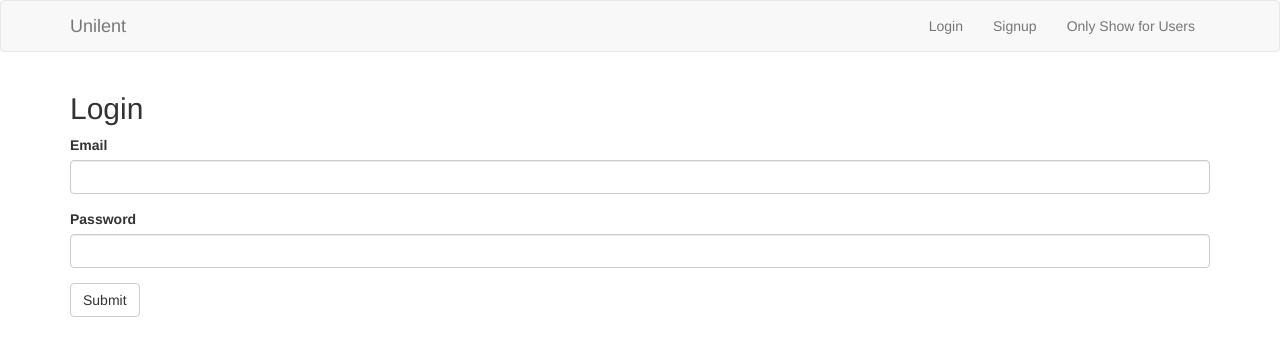
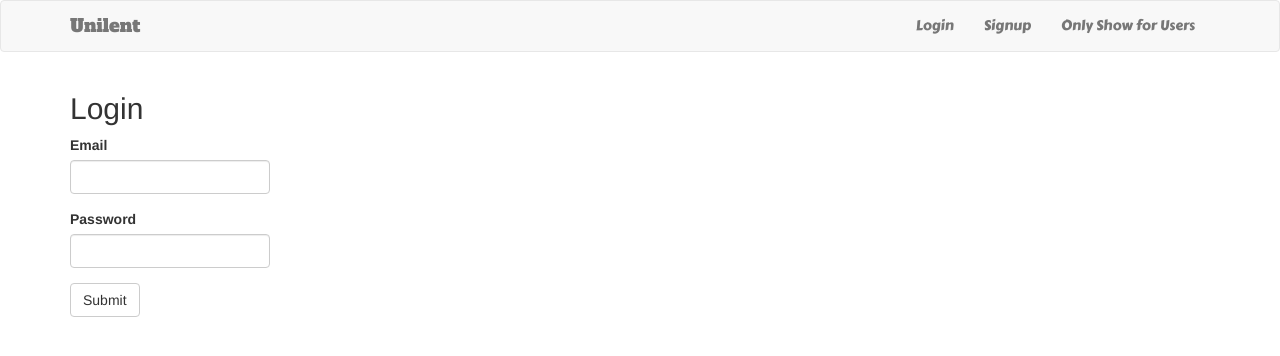
Before and after one commit to xianyi555/talent-Unilent-, a Node server app: page /login in a window 1280 px wide. Shown: the top 356 px of the page. Run offline with Node 20, Linux system fonts and the light colour scheme; some libraries are stand-ins or nearby versions.

Commit message:
fixed login CSS

```diff
--- a/public/scripts/app.js
+++ b/public/scripts/app.js
@@ -29,7 +29,7 @@ $(document).ready(function() {
   });
 
   function handleGetSuccess(talents) {
-    talent.forEach(function(talent) {
+    talents.forEach(function(talent) {
       $('#talent_list').append(`
         <div class="talent_object" id="${talent._id}">
           <div>
--- a/public/styles/styles.css
+++ b/public/styles/styles.css
@@ -5,3 +5,24 @@
 	background-size: cover;
 	background-repeat: no-repeat;
 }
+
+.logo {
+	font-family: 'Alfa Slab One', cursive;
+}
+
+.bar {
+	font-family: 'Carter One', cursive;
+}
+
+.signupBody {
+    height: 100%;
+	width: 100%;
+	background-image: url("/images/signupBackground.jpg");
+	background-size: cover;
+	background-repeat: no-repeat;
+
+}
+
+.loginInput {
+	width: 200px;
+}
--- a/views/layout.ejs
+++ b/views/layout.ejs
@@ -5,6 +5,11 @@
     <title>Unilent</title>
 <link rel="stylesheet" href="https://maxcdn.bootstrapcdn.com/bootstrap/3.3.7/css/bootstrap.min.css">
 <link rel="stylesheet" href="/styles/styles.css">
+
+<link href="https://fonts.googleapis.com/css?family=Alfa+Slab+One" rel="stylesheet">
+<link href="https://fonts.googleapis.com/css?family=Alfa+Slab+One|Carter+One" rel="stylesheet">
+
+
 
 
 <!-- jQuery library -->
@@ -25,19 +30,19 @@
             <span class="icon-bar"></span>
             <span class="icon-bar"></span>
           </button>
-          <a class="navbar-brand" href="/">Unilent</a>
+          <a class="logo navbar-brand" href="/">Unilent</a>
         </div>
 
         <!-- Collect the nav links, forms, and other content for toggling -->
         <div class="collapse navbar-collapse" id="user-menu">
           <ul class="nav navbar-nav navbar-right">
             <% if (currentUser) { %>
-              <li><a href="/logout">Logout</a></li>
+              <li><a class="bar" href="/logout">Logout</a></li>
             <% } else { %>
-              <li><a href="/login">Login</a></li>
-              <li><a href="/signup">Signup</a></li>
+              <li><a class="bar" href="/login">Login</a></li>
+              <li><a class="bar" href="/signup">Signup</a></li>
             <% } %>
-            <li><a href="/secret">Only Show for Users</a></li>
+            <li><a class="bar" href="/secret">Only Show for Users</a></li>
           </ul>
         </div><!-- /.navbar-collapse -->
       </div><!-- /.container-fluid -->
--- a/views/login.ejs
+++ b/views/login.ejs
@@ -7,12 +7,12 @@
 <form method="post" action="/login">
   <div class="form-group">
     <label for="email">Email</label>
-    <input class="form-control" type="text" name="email" id="email">
+    <input class="loginInput form-control" type="text" name="email" id="email">
   </div>
 
   <div class="form-group">
     <label for="password">Password</label>
-    <input class="form-control" type="password" name="password" id="password">
+    <input class="loginInput form-control" type="password" name="password" id="password">
   </div>
 
   <input class="btn btn-default" type="submit">
--- a/views/signup.ejs
+++ b/views/signup.ejs
@@ -3,6 +3,8 @@
 <% if (message.length > 0) { %>
   <div class="alert alert-danger"><%= message %></div>
 <% } %>
+
+<body class="signupBody">
 
     <form method="post" action="/signup">
       <div class="form-group">
@@ -17,3 +19,4 @@
 
       <input class="btn btn-default" type="submit">
     </form>
+</body>
```
Also changed, not shown: public/images/signupBackground.jpg (added), server.js (line endings or trailing spaces). Lines whose indentation alone changed are shown as unchanged.
